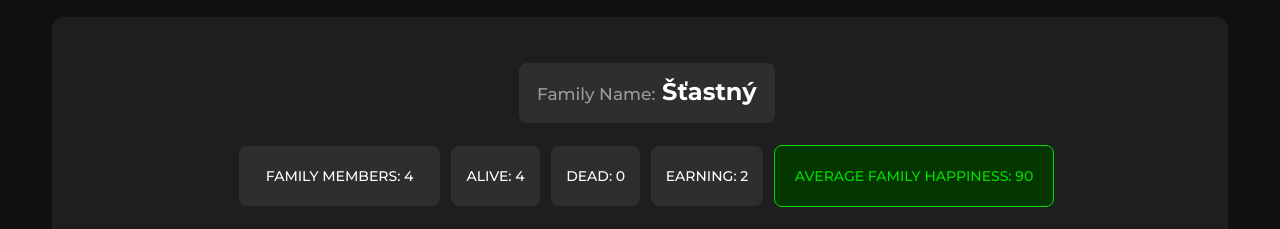
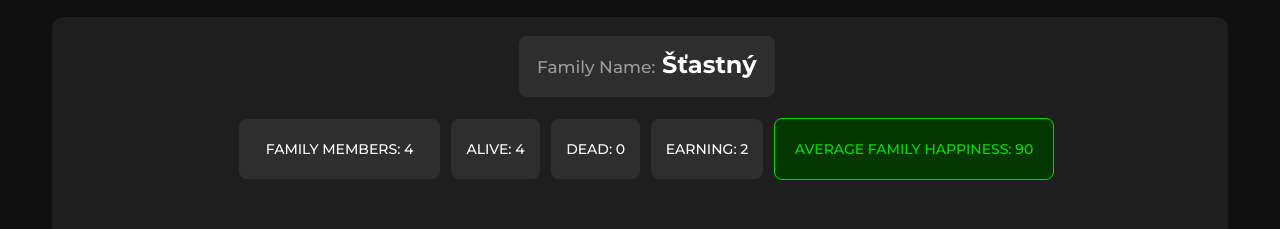
Before and after one commit to adarsh7219/new-second-reallive, a plain HTML site: page index.html in a window 1280 px wide. Shown: the part 120-349 px from the top of the page. Drawn offline with nearby package versions, Linux system fonts and the light colour scheme.

Commit message:
Update style.css

```diff
--- a/css/style.css
+++ b/css/style.css
@@ -112,6 +112,8 @@
     align-items: center;
     flex-direction: column;
     gap: 5%;
+     position: relative;
+    bottom: 5%;
   }
   .content-box-child{
     width: 100%;
```
